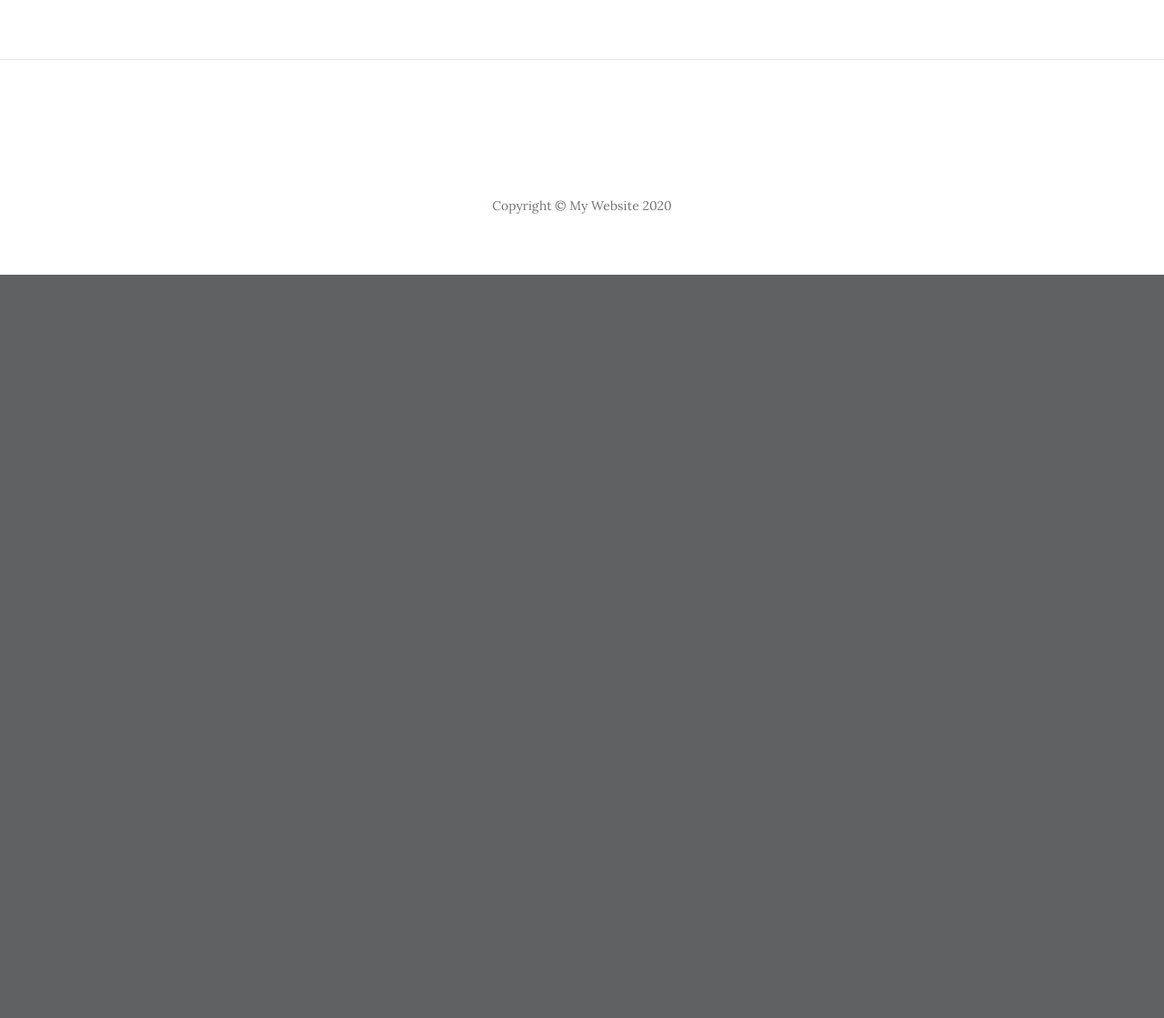
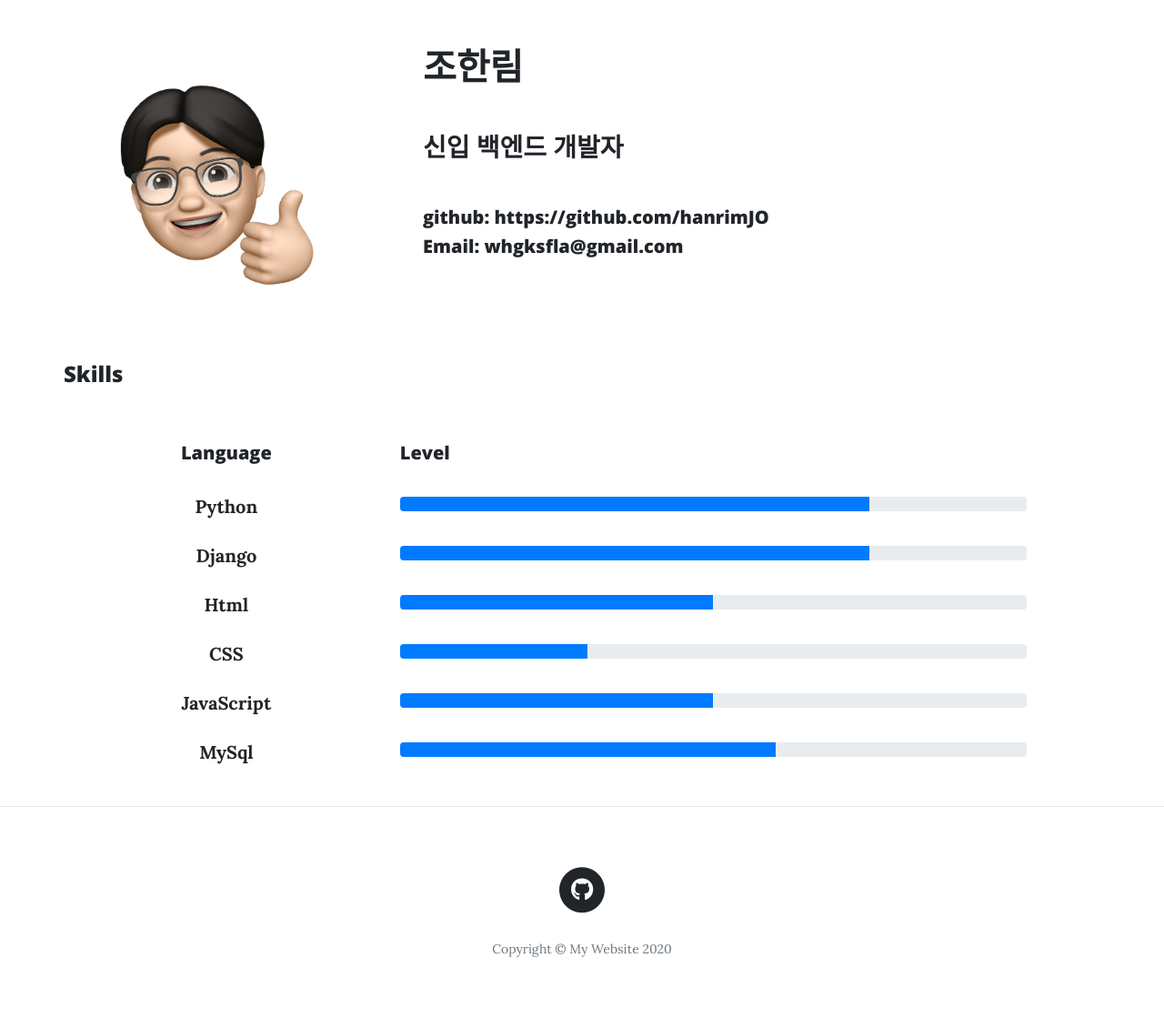
Before and after one commit to hanrimJO/techblog, a Django app: template blog/templates/blog/about_me.html in a window 1280 px wide. Shown: the part 533-1652 px from the top of the page at 91% size. Before the commit the page ends 835 px from the top, so only its background shows below. Run offline with Django 3.2, Linux system fonts and the light colour scheme; the template is opened without the code that fills it, so the values that code supplies are empty; some libraries are stand-ins or nearby versions; some web fonts are replaced.

Commit message:
blog: Add about me page

```diff
--- a/blog/templates/blog/about_me.html
+++ b/blog/templates/blog/about_me.html
@@ -1,7 +1,7 @@
 {% extends 'blog/base.html' %}
 
 {% block header %}
-<header class="masthead" style="background-image: url('img/home-bg.jpg')">
+<header class="masthead" style="background-image: url('../../static/_image/main.jpeg')">
     <div class="overlay"></div>
     <div class="container">
         <div class="row">
@@ -17,4 +17,95 @@
 {% endblock %}
 
 {% block content %}
+<div class="container">
+    <div class="row mb-5">
+        <div class="col-md-4">
+            <img width="300px" src="../../static/_image/emoji.png" alt="">
+        </div>
+        <div class="col-md-8">
+            <h1 class="mb-5">조한림</h1>
+            <h3 class="mb-5">신입 백엔드 개발자</h3>
+            <h5>github: <a href="https://github.com/hanrimJO">https://github.com/hanrimJO</a></h5>
+            <h5>Email: whgksfla@gmail.com</h5>
+        </div>
+    </div>
+    <div class="row">
+        <h4 class="mb-5">Skills</h4>
+        <table class="table table-borderless">
+            <thead>
+            <tr>
+                <th scope="col" class="text-center"><h5>Language</h5></th>
+                <th scope="col"><h5>Level</h5></th>
+                <th scope="col"></th>
+                <th scope="col"></th>
+                <th scope="col"></th>
+                <th scope="col"></th>
+                <th scope="col"></th>
+                <th scope="col"></th>
+                <th scope="col"></th>
+                <th scope="col"></th>
+
+            </tr>
+            </thead>
+            <tbody>
+            <tr>
+                <th scope="row" class="text-center">Python</th>
+
+                <td colspan="8">
+                    <div class="progress mt-1">
+                        <div class="progress-bar" role="progressbar" style="max-width: 75%" aria-valuenow="75"
+                             aria-valuemin="0" aria-valuemax="100"></div>
+                    </div>
+                </td>
+            </tr>
+            <tr>
+                <th scope="row" class="text-center">Django</th>
+                <td colspan="8">
+                    <div class="progress mt-1">
+                        <div class="progress-bar" role="progressbar" style="max-width: 75%" aria-valuenow="75"
+                             aria-valuemin="0" aria-valuemax="100"></div>
+                    </div>
+                </td>
+            </tr>
+            <tr>
+                <th scope="row" class="text-center">Html</th>
+                <td colspan="8">
+                    <div class="progress mt-1">
+                        <div class="progress-bar" role="progressbar" style="max-width: 50%" aria-valuenow="75"
+                             aria-valuemin="0" aria-valuemax="100"></div>
+                    </div>
+                </td>
+            </tr>
+            <tr>
+                <th scope="row" class="text-center">CSS</th>
+                <td colspan="8">
+                    <div class="progress mt-1">
+                        <div class="progress-bar" role="progressbar" style="max-width: 30%" aria-valuenow="75"
+                             aria-valuemin="0" aria-valuemax="100"></div>
+                    </div>
+                </td>
+            </tr>
+            <tr>
+                <th scope="row" class="text-center">JavaScript</th>
+                <td colspan="8">
+                    <div class="progress mt-1">
+                        <div class="progress-bar" role="progressbar" style="max-width: 50%" aria-valuenow="75"
+                             aria-valuemin="0" aria-valuemax="100"></div>
+                    </div>
+                </td>
+            </tr>
+            <tr>
+                <th scope="row" class="text-center">MySql</th>
+                <td colspan="8">
+                    <div class="progress mt-1">
+                        <div class="progress-bar" role="progressbar" style="max-width: 60%" aria-valuenow="75"
+                             aria-valuemin="0" aria-valuemax="100"></div>
+                    </div>
+                </td>
+            </tr>
+            </tbody>
+        </table>
+    </div>
+</div>
+
 {% endblock %}
--- a/blog/templates/blog/base.html
+++ b/blog/templates/blog/base.html
@@ -25,6 +25,19 @@
     <style>
         #search-btn {
             padding: 7.5px 12px;
+        }
+        .progress-bar {
+            width: 0;
+            animation: progress 1.5s ease-in-out forwards;
+        }
+        @keyframes progress {
+            from{
+                width: 0;
+            }
+            to{
+                width: 100%;
+            }
+
         }
     </style>
 
@@ -128,27 +141,11 @@
             <div class="col-lg-8 col-md-10 mx-auto">
                 <ul class="list-inline text-center">
                     <li class="list-inline-item">
-                        <a href="#">
-                <span class="fa-stack fa-lg">
-                  <i class="fas fa-circle fa-stack-2x"></i>
-                  <i class="fab fa-twitter fa-stack-1x fa-inverse"></i>
-                </span>
-                        </a>
-                    </li>
-                    <li class="list-inline-item">
-                        <a href="#">
-                <span class="fa-stack fa-lg">
-                  <i class="fas fa-circle fa-stack-2x"></i>
-                  <i class="fab fa-facebook-f fa-stack-1x fa-inverse"></i>
-                </span>
-                        </a>
-                    </li>
-                    <li class="list-inline-item">
-                        <a href="#">
-                <span class="fa-stack fa-lg">
-                  <i class="fas fa-circle fa-stack-2x"></i>
-                  <i class="fab fa-github fa-stack-1x fa-inverse"></i>
-                </span>
+                        <a href="https://github.com/hanrimJO">
+                        <span class="fa-stack fa-lg">
+                          <i class="fas fa-circle fa-stack-2x"></i>
+                          <i class="fab fa-github fa-stack-1x fa-inverse"></i>
+                        </span>
                         </a>
                     </li>
                 </ul>
@@ -161,7 +158,7 @@
 <!-- Bootstrap core JavaScript -->
 <script rel="script" src="{% static 'js/jquery.min.js' %}"></script>
 <script rel="script" src="{% static 'js/bootstrap.bundle.min.js' %}"></script>
-
+<script src="https://kit.fontawesome.com/e3b519c55e.js" crossorigin="anonymous"></script>
 <!-- Custom scripts for this template -->
 <script rel="script" src="{% static 'js/clean-blog.min.js' %}"></script>
 <script>
--- a/blog/templates/blog/post_detail.html
+++ b/blog/templates/blog/post_detail.html
@@ -5,7 +5,7 @@
 {% if object.thumbnail_image %}
 <header class="masthead" style="background-image: url('{{ object.thumbnail_image.url }}')">
 {% else %}
-<header class="masthead" style="background-image: url('img/post-bg.jpg')">
+<header class="masthead" style="background-image: url('../../static/_image/main.jpeg')">
 {% endif %}
     <div class="overlay"></div>
     <div class="container">
--- a/blog/templates/blog/post_list.html
+++ b/blog/templates/blog/post_list.html
@@ -1,7 +1,7 @@
 {% extends 'blog/base.html' %}
 
 {% block header %}
-<header class="masthead" style="background-image: url('img/home-bg.jpg')">
+<header class="masthead" style="background-image: url('../../static/_image/main.jpeg')">
     <div class="overlay"></div>
     <div class="container">
       <div class="row">
```
Also changed, not shown: blog/static/_image/emoji.png (added), blog/static/_image/main.jpeg (added). Lines whose indentation alone changed are shown as unchanged.
